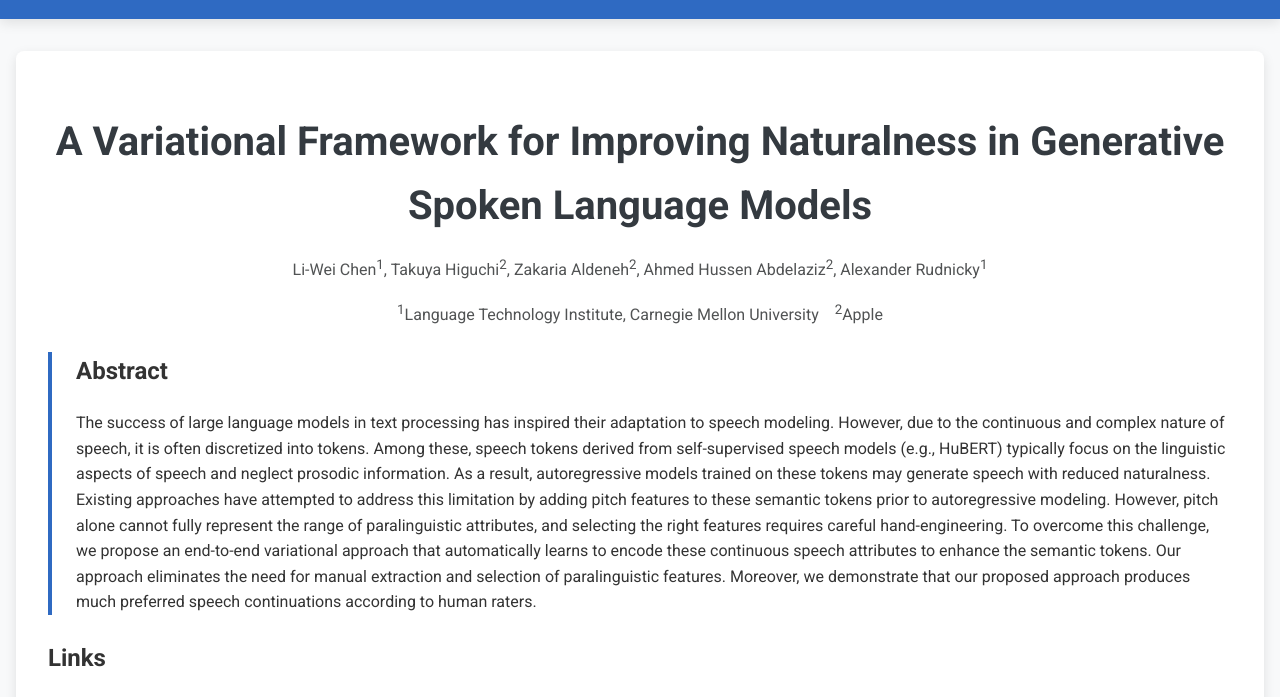
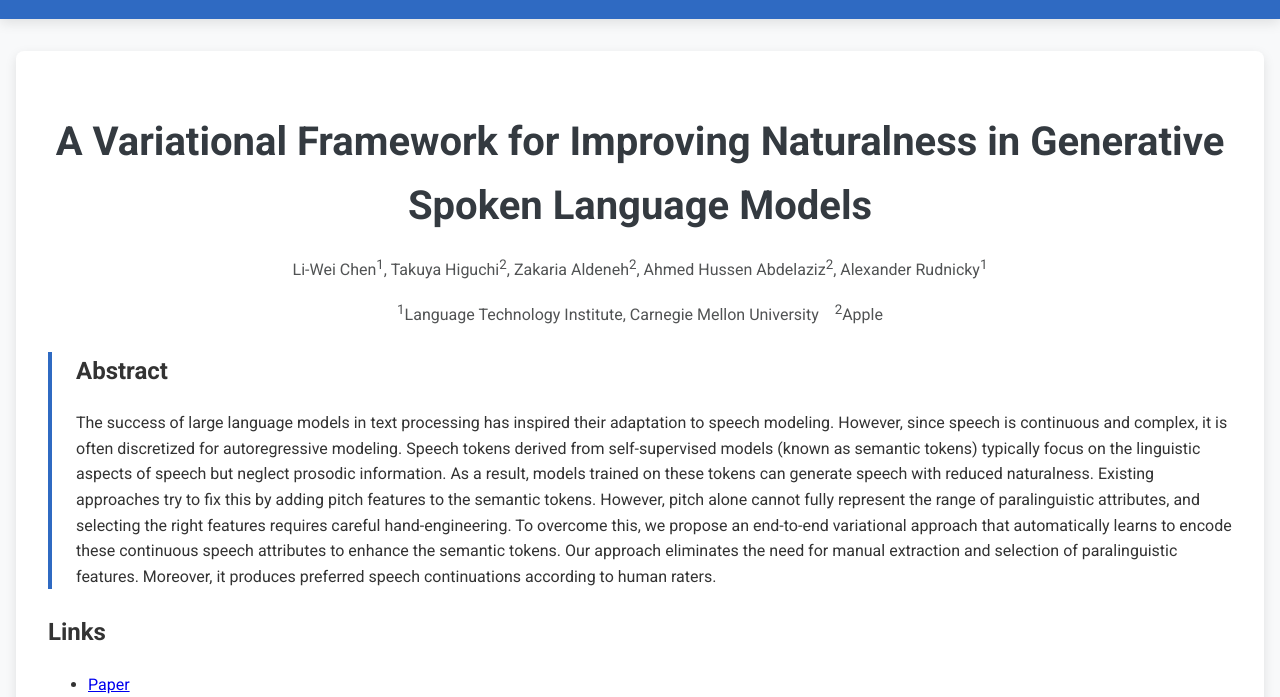
Before and after one commit to b04901014/vae-gslm, a plain HTML site: page docs/index.html in a window 1280 px wide. Shown: the part 91-788 px from the top of the page. Drawn offline with Linux system fonts and the light colour scheme.

Commit message:
update demo

```diff
--- a/docs/index.html
+++ b/docs/index.html
@@ -205,7 +205,7 @@
       <div class="abstract">
         <h2>Abstract</h2>
         <p>
-          The success of large language models in text processing has inspired their adaptation to speech modeling. However, due to the continuous and complex nature of speech, it is often discretized into tokens. Among these, speech tokens derived from self-supervised speech models (e.g., HuBERT) typically focus on the linguistic aspects of speech and neglect prosodic information. As a result, autoregressive models trained on these tokens may generate speech with reduced naturalness. Existing approaches have attempted to address this limitation by adding pitch features to these semantic tokens prior to autoregressive modeling. However, pitch alone cannot fully represent the range of paralinguistic attributes, and selecting the right features requires careful hand-engineering. To overcome this challenge, we propose an end-to-end variational approach that automatically learns to encode these continuous speech attributes to enhance the semantic tokens. Our approach eliminates the need for manual extraction and selection of paralinguistic features. Moreover, we demonstrate that our proposed approach produces much preferred speech continuations according to human raters.
+          The success of large language models in text processing has inspired their adaptation to speech modeling. However, since speech is continuous and complex, it is often discretized for autoregressive modeling. Speech tokens derived from self-supervised models (known as semantic tokens) typically focus on the linguistic aspects of speech but neglect prosodic information. As a result, models trained on these tokens can generate speech with reduced naturalness. Existing approaches try to fix this by adding pitch features to the semantic tokens. However, pitch alone cannot fully represent the range of paralinguistic attributes, and selecting the right features requires careful hand-engineering. To overcome this, we propose an end-to-end variational approach that automatically learns to encode these continuous speech attributes to enhance the semantic tokens. Our approach eliminates the need for manual extraction and selection of paralinguistic features. Moreover, it produces preferred speech continuations according to human raters.
         </p>
       </div>
 
```
